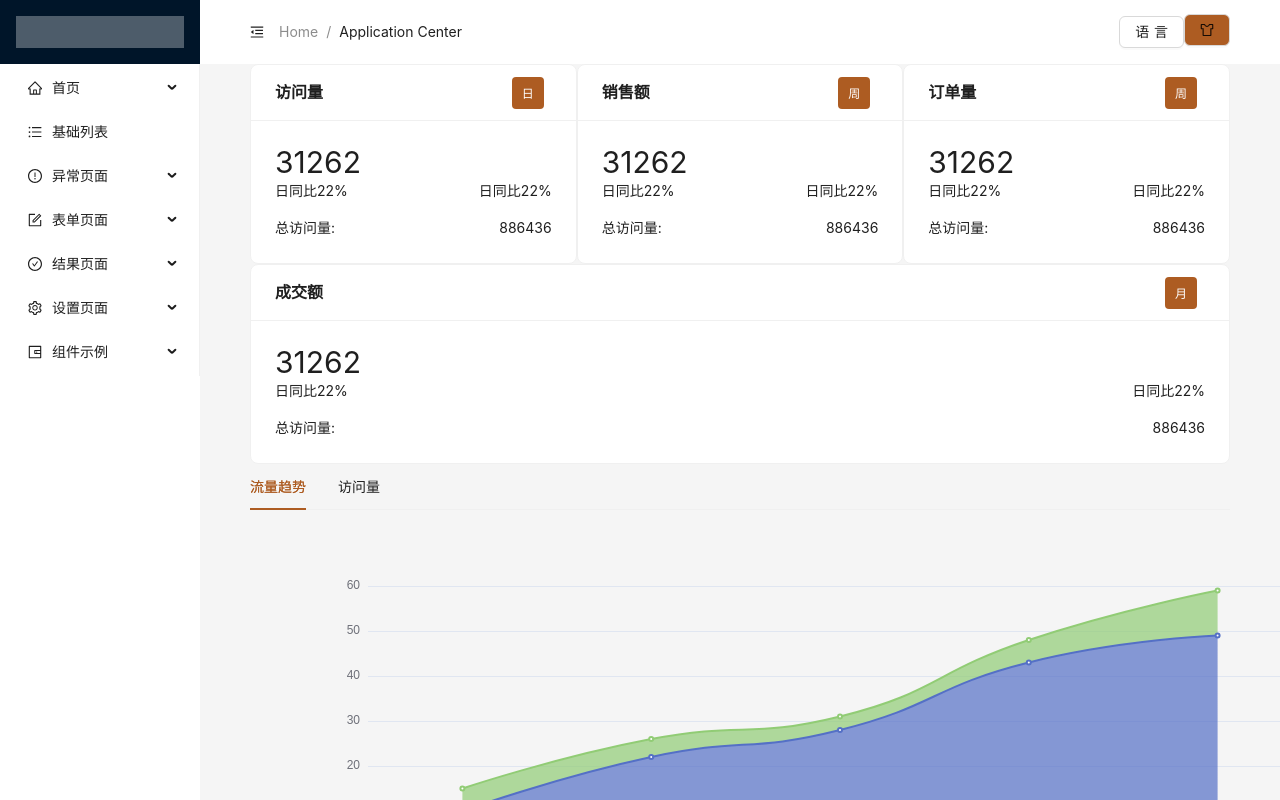
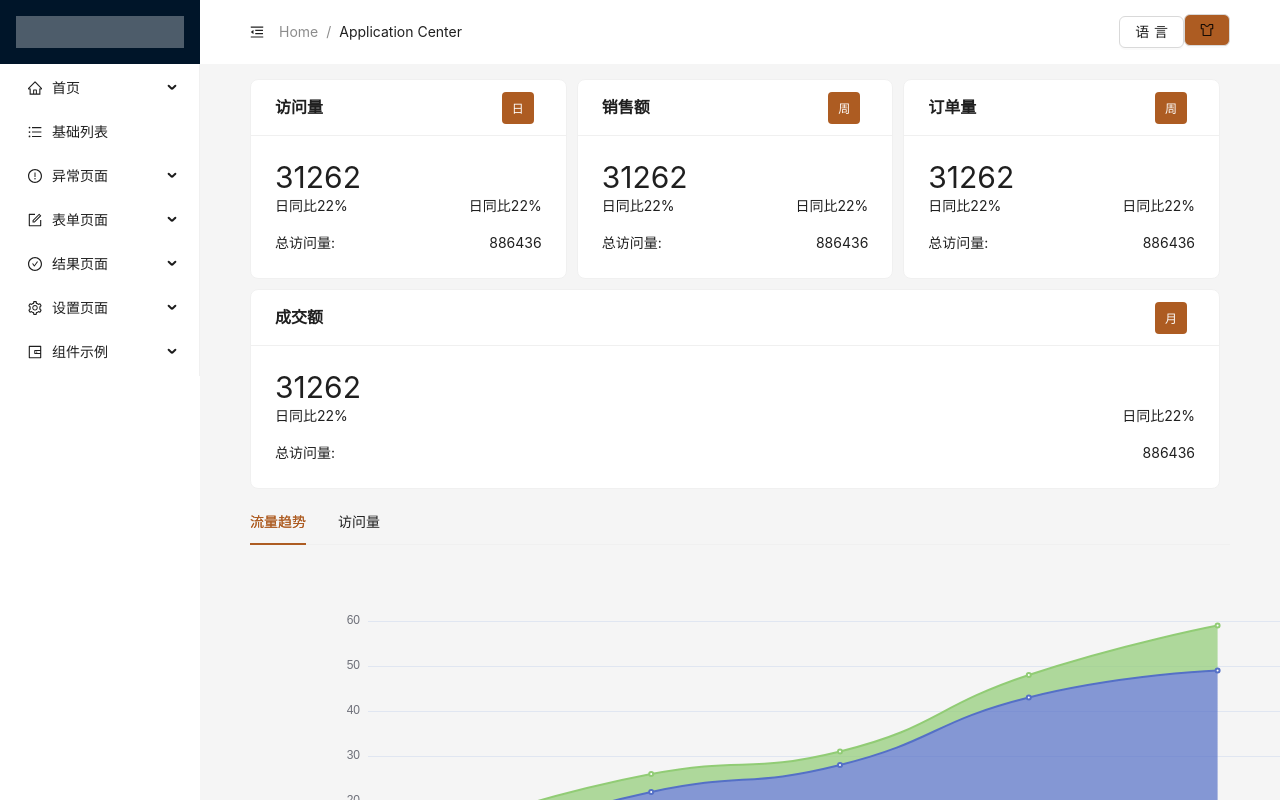
Before and after one commit to summer-like-coding/react-admin, a React (Vite) app: page /dashboard/control in a window 1280 px wide. Built offline with nearby package versions, Linux system fonts and the light colour scheme; data requests are answered from the project's data file; the HTML template or start-up script is replaced by a standard one.

Commit message:
fix: 解决一些布局问题

```diff
--- a/src/components/cards/index.tsx
+++ b/src/components/cards/index.tsx
@@ -15,7 +15,7 @@ const Cards: React.FC<Iprops> = (props) => {
   return (
     <Card
       title={title}
-      style={{ flex: '1 1 auto' }}
+      style={{ flex: '1 1 auto' ,"marginBottom":'10px',"marginRight":'10px'}}
       extra={
         <Tag
           color={globalColor}
--- a/src/layouts/dashboard/control/control.ts
+++ b/src/layouts/dashboard/control/control.ts
@@ -4,6 +4,7 @@ const Controls = styled.div`
     display:flex;
     flex-wrap: wrap;
     margin:0;
+    padding-top:15px;
     padding-inline: 50px;
 `
 
```
